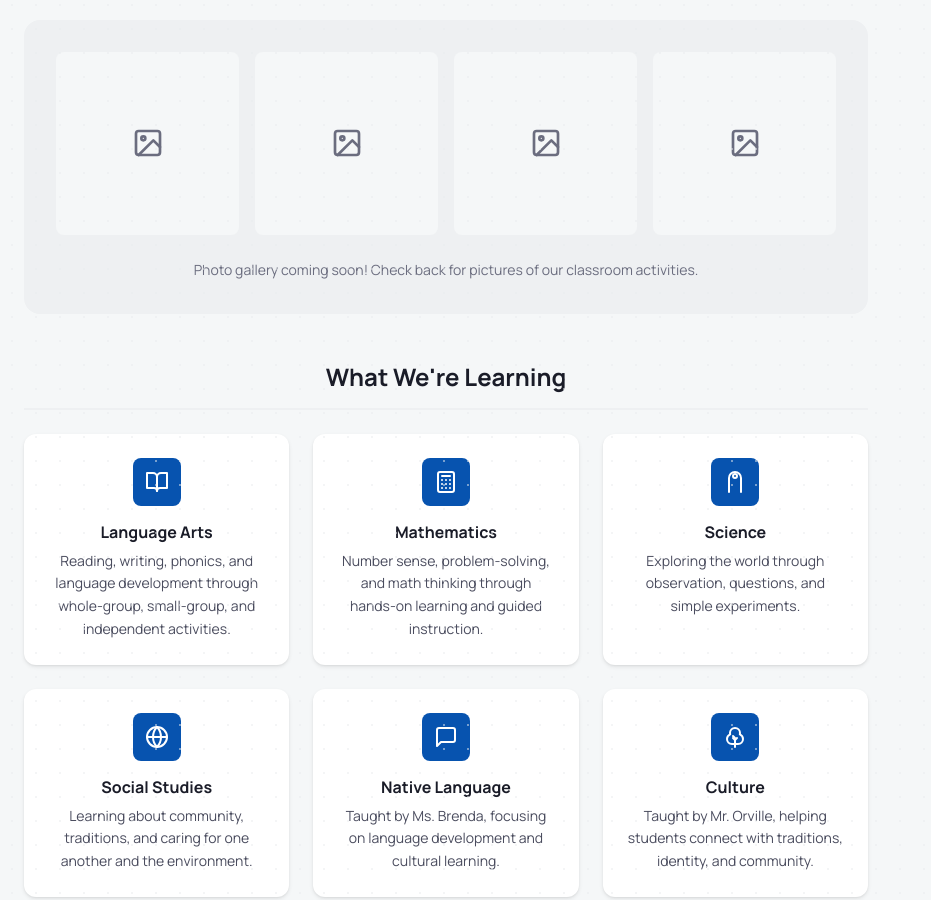
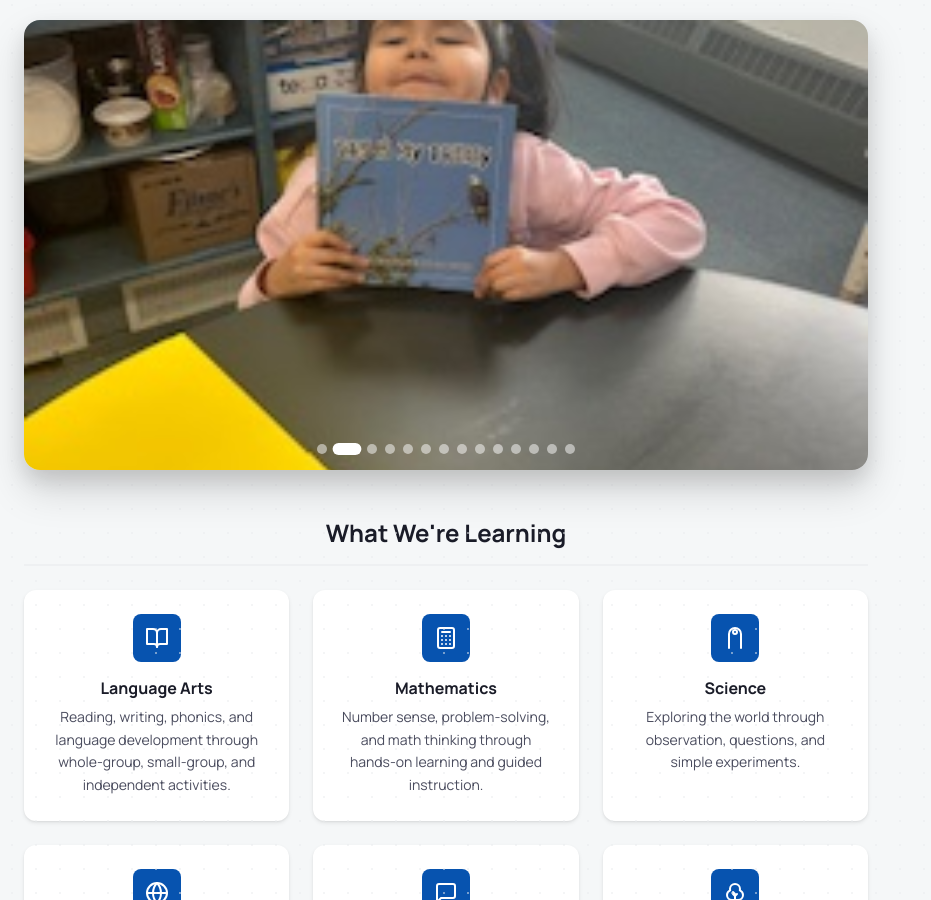
Before and after one commit to reckegabe58/HCMS, a Jekyll site: the page built from _classrooms/grade-1-2-a.md, in a window 1280 px wide and 900 px high, scrolled down 3286 px. Shown: the whole window, without its empty margins (0-931 px from the left). Built offline with Jekyll 4.4.1, drawn with Linux system fonts in a browser that asks for light colours; part of the change alters nothing that is shown.

Commit message:
Add classroom photos to Grade 1/2 A carousel

```diff
--- a/_classrooms/grade-1-2-a.md
+++ b/_classrooms/grade-1-2-a.md
@@ -12,6 +12,35 @@ students: 14
 hero_image: /assets/images/carousel/slide-2.jpg
 newsletter_folder: grade-1-2-a
 show_daily_schedule: true
+photos:
+  - src: /assets/images/classrooms/grade-1-2-a/IMG_4719.JPG
+    alt: Grade 1/2 classroom
+  - src: /assets/images/classrooms/grade-1-2-a/image0.jpeg
+    alt: Classroom activities
+  - src: /assets/images/classrooms/grade-1-2-a/image1.jpeg
+    alt: Classroom activities
+  - src: /assets/images/classrooms/grade-1-2-a/image2.jpeg
+    alt: Classroom activities
+  - src: /assets/images/classrooms/grade-1-2-a/image3.jpeg
+    alt: Classroom activities
+  - src: /assets/images/classrooms/grade-1-2-a/image6.jpeg
+    alt: Classroom activities
+  - src: /assets/images/classrooms/grade-1-2-a/image9.jpeg
+    alt: Classroom activities
+  - src: /assets/images/classrooms/grade-1-2-a/image11.jpeg
+    alt: Classroom activities
+  - src: /assets/images/classrooms/grade-1-2-a/image14.jpeg
+    alt: Classroom activities
+  - src: /assets/images/classrooms/grade-1-2-a/image15.jpeg
+    alt: Classroom activities
+  - src: /assets/images/classrooms/grade-1-2-a/image16.jpeg
+    alt: Classroom activities
+  - src: /assets/images/classrooms/grade-1-2-a/image19.jpeg
+    alt: Classroom activities
+  - src: /assets/images/classrooms/grade-1-2-a/image21.jpeg
+    alt: Classroom activities
+  - src: /assets/images/classrooms/grade-1-2-a/image23.jpeg
+    alt: Classroom activities
 subjects:
   - name: Language Arts
     description: Reading, writing, phonics, and language development through whole-group, small-group, and independent activities.
```
